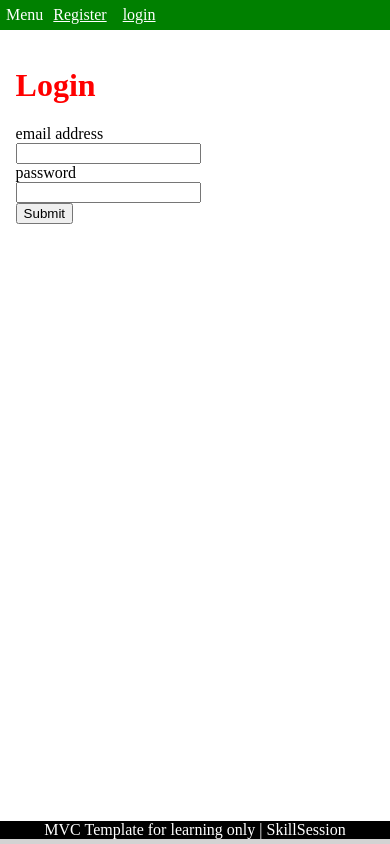
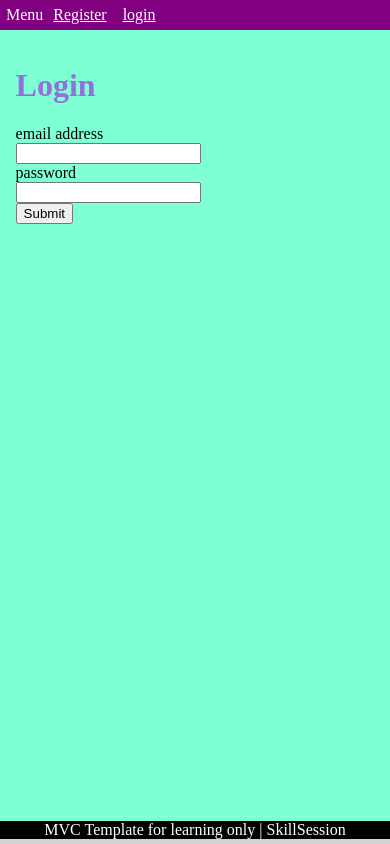
Before and after one commit to Wuggie88/webHandin, a PHP site: page / in a window 390 px wide. Run offline with PHP 8.4, Linux system fonts and the light colour scheme; data that the repository does not hold is empty.

Commit message:
css update and requirements update

```diff
--- a/kawog17/public/css/style.css
+++ b/kawog17/public/css/style.css
@@ -1,5 +1,5 @@
 h1 {
-    color: red;
+    color: mediumpurple;
 }
 
 body {
@@ -23,14 +23,20 @@ header, footer {
 }
 
 nav, nav a {
-    background-color: green;
+    background-color: purple;
     color: white;
     padding: 6px;
 }
 nav a:hover {
-    background-color: purple;
+    background-color: blue;
 }
 
 footer {
     text-align: center;
 }
+
+@media (max-width: 740px){
+    .container{
+        background-color: aquamarine;
+    }
+}
```
Also changed, not shown: kawog17/app/views/user/login.php (line endings or trailing spaces), 1 other file.
